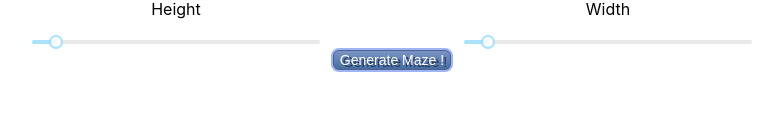
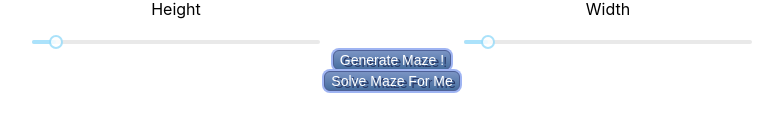
Before and after one commit to Hasnain-Haider/browser-graph-react, a React (Create React App) app: page / in a window 1280 px wide. Shown: the part 665-796 px from the top of the page, without its empty margins (8-790 px from the left). Built offline with nearby package versions, Linux system fonts and the light colour scheme; no server answers.

Commit message:
add button

```diff
--- a/src/App.js
+++ b/src/App.js
@@ -6,59 +6,43 @@ import { useEffect, useState } from 'react';
 const DEFAULT_HEIGHT = 10;
 const DEFAULT_WIDTH = 10;
 
+const dev = true;
 function App() {
 
   const [height, setHeight] = useState(DEFAULT_HEIGHT);
   const [width, setWidth] = useState(DEFAULT_WIDTH);
-  const [getMaze, setGetMaze] = useState(true);
+  const [getMaze, setGetMaze] = useState(false);
   const [grid, setGrid] = useState([]);
 
+  const setWidthApp = v => setWidth(v);
 
-  const curlGraphService = (height, width) => fetch(`http://graph-api.hassu.us/generatemaze?height=${height}&width=${width}`)
-    .then(response => {
-        if (response.ok) {
-          return response.json()
-        } else if (response.status === 409) {
-          alert('You have sent too many requests, please try again later');
-        }
-        throw response;
-      })
+  const setHeightApp = v => setHeight(v);
 
-     const setWidthApp = v => {
-        console.log('set wifth app to ' + v);
-        setWidth(v);
-     }
-
-     const setHeightApp = v => {
-        console.log('set heigth app to ' + v);
-        setHeight(v);
-     }
-
-     const setGetMazeApp = v => {
-      setGetMaze(v);
-     }
-
+  const setGetMazeApp = v => setGetMaze(true);
 
   useEffect(() => {
     if (getMaze) {
-      // dev
-      // fetch(`http://localhost:8080/generatemaze?height=${height}&width=${width}`)
-      // .then(response => {
-      //   if (response.ok) {
-      //     return response.json()
-      //   }
-      //   throw response;
-      // })
-      curlGraphService(height, width)
+      let authority;
+      if (dev) {
+        authority = "localhost:8080";
+      } else {
+        authority = "graph-api.hassu.us";
+      }
+      const url = `http://${authority}/generatemaze?height=${height}&width=${width}`
+      fetch(url)
+      .then(response => response.json())
       .then(res => {
         setGrid(res.grid);
         console.log(res);
+      })
+      .catch(e => {
+        alert(e);
       });
-      console.log(`Service was called, height:${height} width:${width}`);
+      console.debug(`Service was called, height:${height} width:${width}`);
+      setGetMaze(false);
     }
-    setGetMaze(false);
-    console.log(`App was re rendered, height:${height} width:${width}`);
-  }, [width, height, getMaze]);
+    console.log(`App was re rendered`);
+  }, [getMaze]);
 
   return (
     <div className="App">
--- a/src/Controls.css
+++ b/src/Controls.css
@@ -17,7 +17,7 @@
   width: 40%;
 }
 
-.generate-maze-btn {
+.maze-btn {
 	box-shadow: 0px 0px 0px 2px #9fb4f2;
 	background:linear-gradient(to bottom, #7892c2 5%, #476e9e 100%);
 	background-color:#7892c2;
@@ -32,12 +32,12 @@
 	text-shadow:3px 2px 0px #283966;
 }
 
-.generate-maze-btn:hover {
+.maze-btn:hover {
 	background:linear-gradient(to bottom, #476e9e 5%, #7892c2 100%);
 	background-color:#476e9e;
 }
 
-.generate-maze-btn:active {
+.maze-btn:active {
 	position:relative;
 	top:1px;
 }
--- a/src/Controls.js
+++ b/src/Controls.js
@@ -22,10 +22,11 @@ import "rc-tooltip/assets/bootstrap_white.css";
 
 function Controls({height, width, setHeight, setWidth, setGetMaze}) {
 
+const solveMaze = () => {}
 
 const Button = ({ onClick, children }) => {
     return (
-      <button type="button" className="generate-maze-btn" onClick={onClick}>
+      <button type="button" className="maze-btn" onClick={onClick}>
         {children}
       </button>
     );
@@ -42,6 +43,7 @@ const handleRenderHeight = (node, handleProps) => {
         </Tooltip>
       );
     }
+
 
 const handleRenderWidth = (node, handleProps) => {
     return (
@@ -72,6 +74,9 @@ const handleRenderWidth = (node, handleProps) => {
             <div>
                 <Button onClick={setGetMaze}>Generate Maze !</Button>
             </div>
+            <div>
+                <Button onClick={solveMaze}>Solve Maze For Me</Button>
+            </div>
         </div>
     </div>
   );
```
Also changed, not shown: 1 other file (tests, documents, lock files or other folders).
